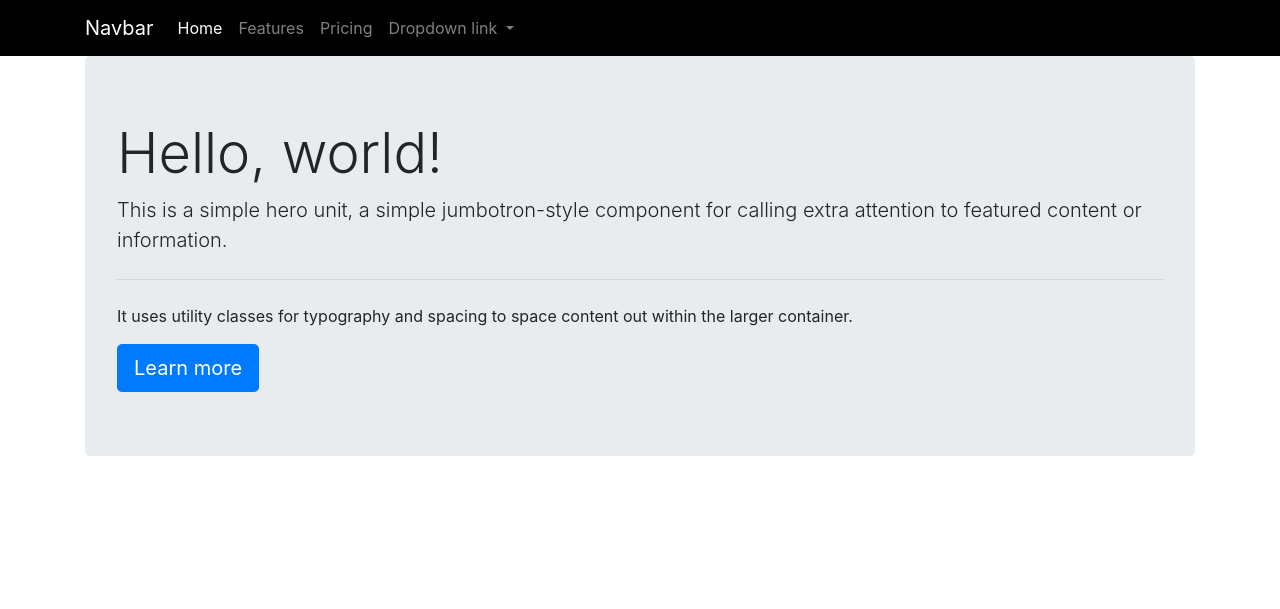
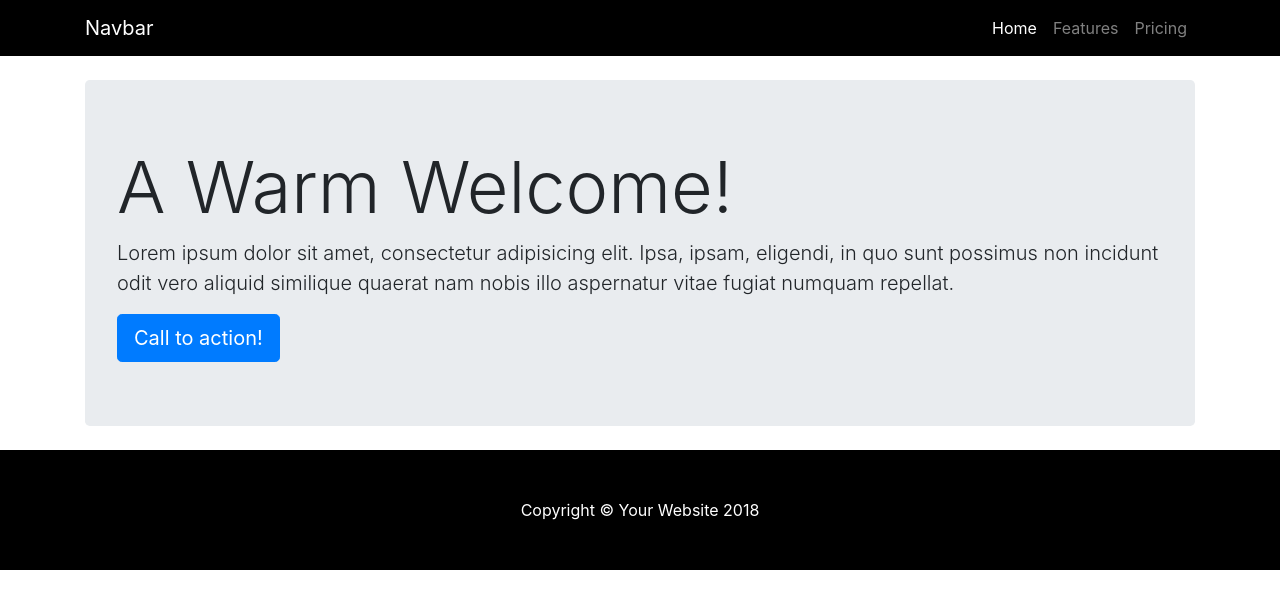
Before and after one commit to jjmcsorley/bootstrap-jekyll, a Jekyll site: the page built from index.html, in a window 1280 px wide. Shown: the top 609 px of the page. Built offline with Jekyll 4.4.1, drawn with Linux system fonts in a browser that asks for light colours.

Commit message:
added js map and active nav

```diff
--- a/_config.yml
+++ b/_config.yml
@@ -1,5 +1,8 @@
+baseurl: "" # used for the navbar
 title: default title
 description: default description
+
+
 
 name:
   first: Joshua
--- a/_includes/footer.html
+++ b/_includes/footer.html
@@ -0,0 +1,6 @@
+<!-- Footer -->
+<footer class="py-5 bg-dark">
+  <div class="container">
+    <p class="m-0 text-center text-white">Copyright &copy; Your Website 2018</p>
+  </div>
+</footer>
--- a/_includes/head.html
+++ b/_includes/head.html
@@ -1,9 +1,10 @@
-<!-- REQUIRED META -->
+<!-- Head -->
+<!-- Required Meta -->
 <meta charset="UTF-8">
 <meta name="viewport" content="width=device-width, initial-scale=1, shrink-to-fit=no">
 <!-- CSS -->
-<link rel="stylesheet" href="css/style.css">
-<link rel="stylesheet" href="src/aos/aos.css" >
+<link rel="stylesheet" href="{{ "/css/style.css" | prepend: site.baseurl }}">
+<link rel="stylesheet" href="{{ "/src/aos/aos.css" | prepend: site.baseurl }}" >
 <!-- SEO -->
 <title>{% if page.title == null %}{{ site.title}}{% else %}{{ page.title }}{% endif %}</title>
 <meta name="description" content="{% if page.description == null %}{{ site.title}}{% else %}{{ page.description }}{% endif %}"/>
--- a/_includes/nav.html
+++ b/_includes/nav.html
@@ -1,30 +1,24 @@
 <nav class="navbar navbar-expand-lg navbar-dark bg-dark" data-aos="fade-down" data-aos-delay="250">
   <div class="container">
-    <a class="navbar-brand" href="#">Navbar</a>
+
+    <a class="navbar-brand" href="/">Navbar</a>
     <button class="navbar-toggler" type="button" data-toggle="collapse" data-target="#navbarNavDropdown" aria-controls="navbarNavDropdown" aria-expanded="false" aria-label="Toggle navigation">
       <span class="navbar-toggler-icon"></span>
     </button>
-    <div class="collapse navbar-collapse" id="navbarNavDropdown">
-      <ul class="navbar-nav">
-        <li class="nav-item active">
-          <a class="nav-link" href="#">Home <span class="sr-only">(current)</span></a>
+
+    <div class="collapse navbar-collapse" id="navbarResponsive">
+      <ul class="navbar-nav ml-auto">
+
+        <li class="nav-item {% if page.url == "/" %}active{% endif %}">
+          <a class="nav-link" href="{{"/" | prepend: site.baseurl }}">Home <span class="sr-only">(current)</span></a>
         </li>
-        <li class="nav-item">
-          <a class="nav-link" href="#">Features</a>
+        <li class="nav-item {% if page.url == "/features/" %}active{% endif %}">
+          <a class="nav-link" href="{{ "/features" | prepend: site.baseurl }}">Features</a>
         </li>
-        <li class="nav-item">
-          <a class="nav-link" href="#">Pricing</a>
+        <li class="nav-item {% if page.url == "/pricing/" %}active{% endif %}">
+          <a class="nav-link" href="{{ "/pricing" | prepend: site.baseurl }}">Pricing</a>
         </li>
-        <li class="nav-item dropdown">
-          <a class="nav-link dropdown-toggle" href="#" id="navbarDropdownMenuLink" data-toggle="dropdown" aria-haspopup="true" aria-expanded="false">
-            Dropdown link
-          </a>
-          <div class="dropdown-menu" aria-labelledby="navbarDropdownMenuLink">
-            <a class="dropdown-item" href="#">Action</a>
-            <a class="dropdown-item" href="#">Another action</a>
-            <a class="dropdown-item" href="#">Something else here</a>
-          </div>
-        </li>
+
       </ul>
     </div>
   </div>
--- a/_includes/scripts.html
+++ b/_includes/scripts.html
@@ -1,11 +1,11 @@
-<!-- SCRIPTS -->
-<!-- BOOTSTRAP JS -->
-<script src="src/bootstrap4/js/jquery-3.3.1.slim.min.js"></script>
-<script src="src/bootstrap4/js/popper.min.js"></script>
-<script src="src/bootstrap4/js/bootstrap.min.js"></script>
+<!-- Scripts -->
+<!-- Bootstrap 4 JS -->
+<script src="{{ "/src/bootstrap4/js/jquery-3.3.1.slim.min.js" | prepend: site.baseurl }}"></script>
+<script src="{{ "/src/bootstrap4/js/popper.min.js" | prepend: site.baseurl }}"></script>
+<script src="{{ "/src/bootstrap4/js/bootstrap.min.js" | prepend: site.baseurl }}"></script>
 
-<!-- ANIMATE ON SCROLL JS -->
-<script src="src/aos/aos.js"></script>
+<!-- Animat On Scroll JS -->
+<script src="{{ "/src/aos/aos.js" | prepend: site.baseurl }}"></script>
 <script>
   AOS.init();
 </script>
--- a/css/style.scss
+++ b/css/style.scss
@@ -2,6 +2,9 @@
 ---
 // Your variable overrides
 $dark: #000;
+$z-index: (
+  dropdown    : 1000,
+);
 
 // Bootstrap and its default variables
 @import "bootstrap";
--- a/index.html
+++ b/index.html
@@ -1,16 +1,22 @@
 ---
 layout: default
+permalink: //
+
 title: Home | Joshua McSorley
 description: Home description
-image:
-author:
+image: WIP
+author: WIP
+keywords: WIP
+categories: WIP (consider using lunr.js search)
 ---
-<div class="container" data-aos="zoom-in" data-aos-delay="500" data-aos-duration="750" data-aos-easing="ease">
-  <div class="jumbotron">
-    <h1 class="display-4">Hello, world!</h1>
-    <p class="lead">This is a simple hero unit, a simple jumbotron-style component for calling extra attention to featured content or information.</p>
-    <hr class="my-4">
-    <p>It uses utility classes for typography and spacing to space content out within the larger container.</p>
-    <a class="btn btn-primary btn-lg" href="#" role="button">Learn more</a>
-  </div>
+<!-- Page Content -->
+<div class="container">
+
+  <!-- Jumbotron Header -->
+  <header class="jumbotron my-4" data-aos="zoom-in" data-aos-delay="500" data-aos-duration="750" data-aos-easing="ease">
+    <h1 class="display-3">A Warm Welcome!</h1>
+    <p class="lead">Lorem ipsum dolor sit amet, consectetur adipisicing elit. Ipsa, ipsam, eligendi, in quo sunt possimus non incidunt odit vero aliquid similique quaerat nam nobis illo aspernatur vitae fugiat numquam repellat.</p>
+    <a href="#" class="btn btn-primary btn-lg">Call to action!</a>
+  </header>
+
 </div>
```
Also changed, not shown: pages/features.html (added, +78 -0 lines), 2 other files.
